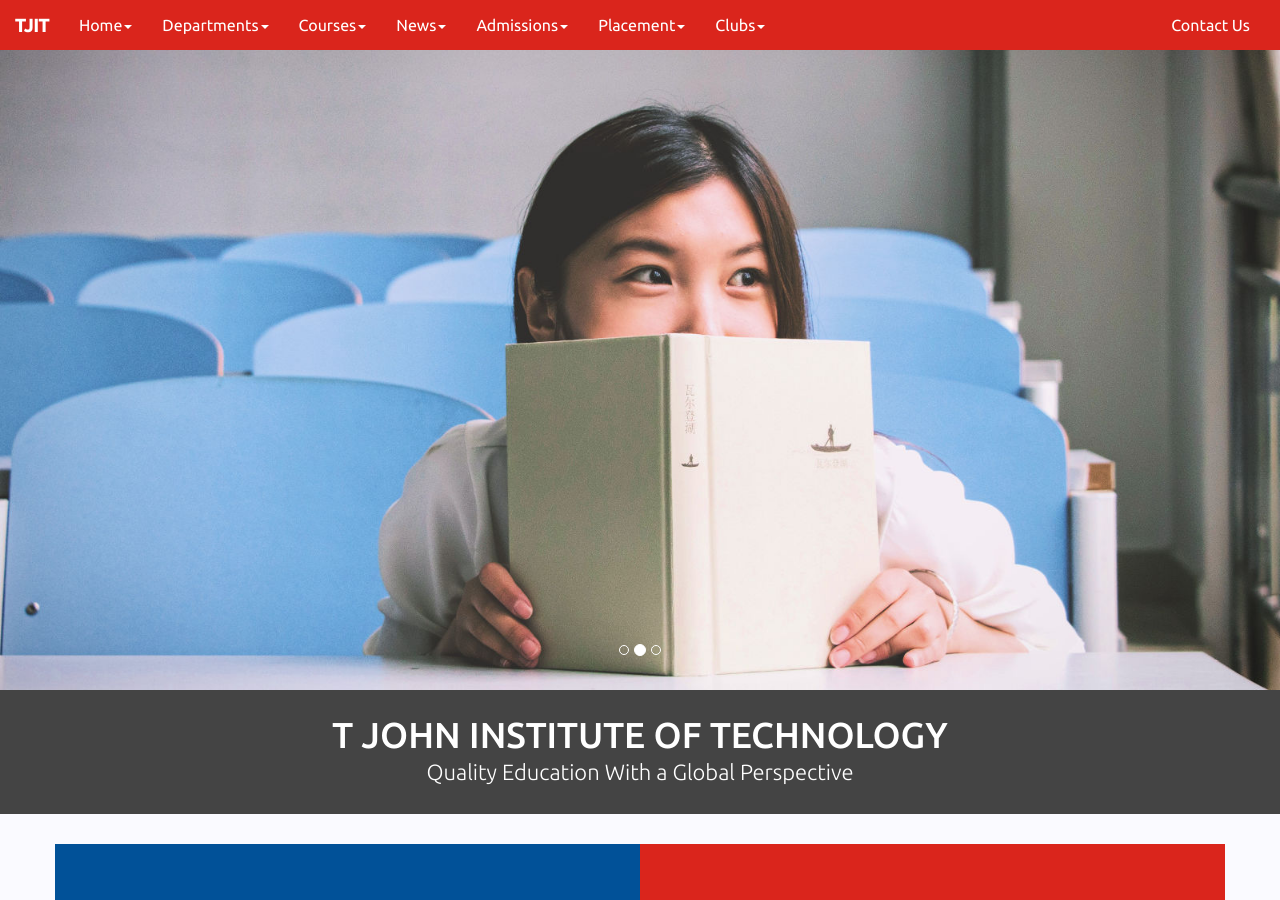
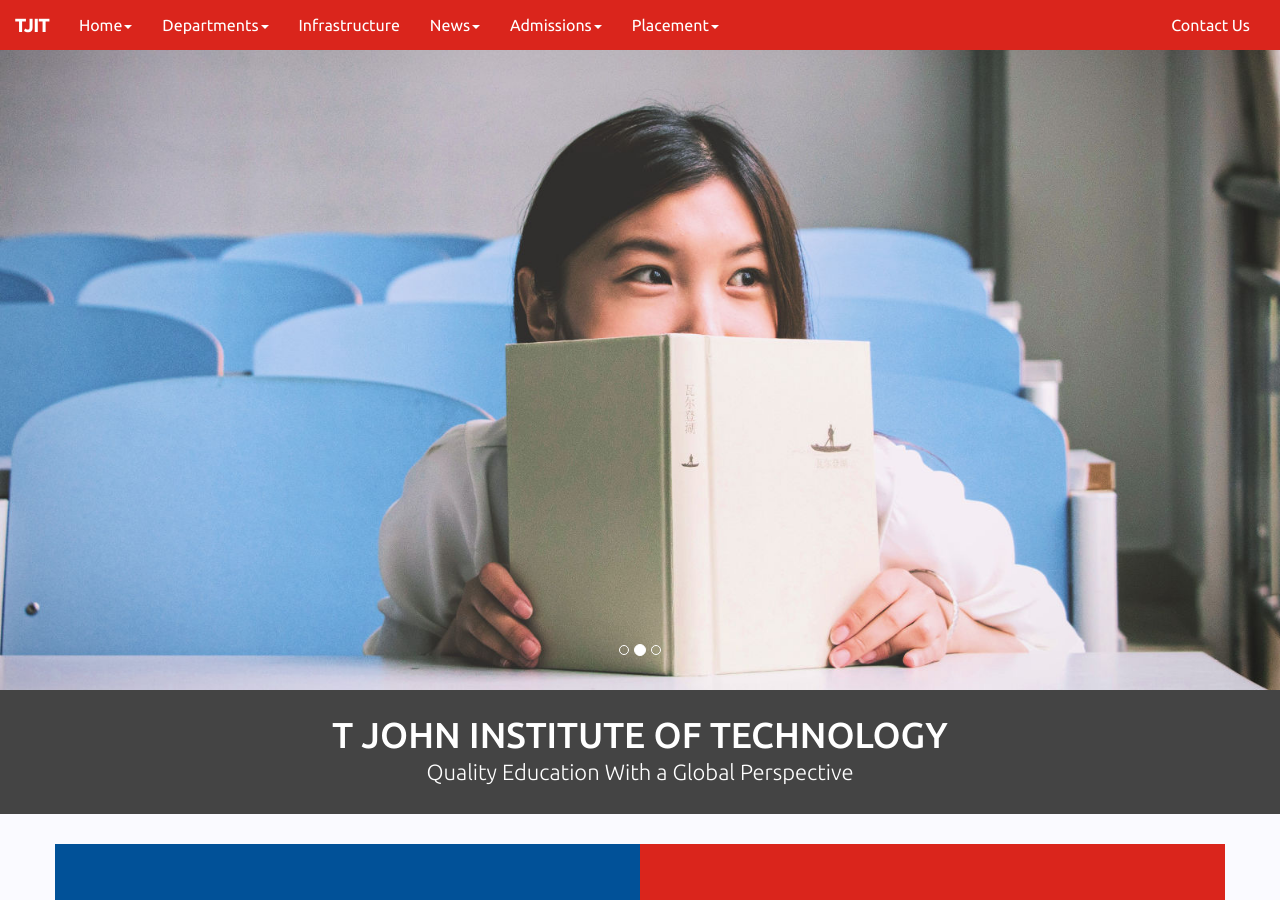
Before and after one commit to shajanjp/TJIT, a Jekyll site: the page built from index.html, in a window 1280 px wide and 900 px high. Built offline with Jekyll 4.4.1, drawn with Linux system fonts in a browser that asks for light colours.

Commit message:
adds more links

```diff
--- a/_includes/navbar.html
+++ b/_includes/navbar.html
@@ -31,23 +31,23 @@
 				<li class="dropdown">
 					<a href="#" class="dropdown-toggle" data-toggle="dropdown">Departments<b class="caret"></b></a>
 					<ul class="dropdown-menu">
+						<li class="dropdown-header">Under Graduate</li>
 						<li><a href="{{ site.baseurl }}/computer-science-and-engineering-department.html">Computer Science &amp; Engineering</a></li>
 						<li><a href="{{ site.baseurl }}/information-science-and-engineering-department.html">Information Science &amp; Engineering</a></li>
 						<li><a href="{{ site.baseurl }}/electronics-and-communication-engineering-department.html">Electronics &amp; Communication Engineering</a></li>
 						<li><a href="{{ site.baseurl }}/mechanical-engineering-department.html">Mechanical Engineering</a></li>
 						<li><a href="{{ site.baseurl }}/civil-engineering-department.html">Civil Engineering</a></li>
 						<li role="separator" class="divider"></li>
+						<li class="dropdown-header">Post Graduate</li>
+						<li role="separator" class="divider"></li>
+						<li class="dropdown-header">Basic Science</li>
 						<li><a href="{{ site.baseurl }}/basic-science-department.html">Basic Science</a></li>
-						<li><a href="{{ site.baseurl }}/library-information-centre.html">Library Information Centre</a></li>
+						<li><a href="{{ site.baseurl }}/library-information-centre.html">Library Information Center</a></li>
 					</ul>
 				</li>
 
-				<li class="dropdown">
-					<a href="#" class="dropdown-toggle" data-toggle="dropdown">Courses<b class="caret"></b></a>
-					<ul class="dropdown-menu">
-						<li><a href="{{ site.baseurl }}/bachelor-of-engineering.html">B.E</a></li>
-						<li><a href="{{ site.baseurl }}/master-of-technology.html">M.Tech</a></li>
-					</ul>
+				<li>
+					<a href="#">Infrastructure</a>
 				</li>
 
 				<li class="dropdown">
@@ -75,13 +75,6 @@
 						<li><a href="{{ site.baseurl }}/statistics.html">Statistics</a></li>
 					</ul>
 				</li>
-				<li class="dropdown">
-					<a href="#" class="dropdown-toggle" data-toggle="dropdown">Clubs<b class="caret"></b></a>
-					<ul class="dropdown-menu">
-						<li><a href="{{ site.baseurl }}/department-of-ece.html">Department Of ECE</a></li>
-						<li><a href="{{ site.baseurl }}/department-of-cse.html">Department Of CSE</a></li>
-					</ul>
-				</li>
 			</ul>
 			<ul class="nav navbar-nav navbar-right">
 				<li><a href="{{ site.baseurl }}/contact.html">Contact Us</a></li>
```
Also changed, not shown: other parts of _includes/navbar.html (+1 -1 lines).
